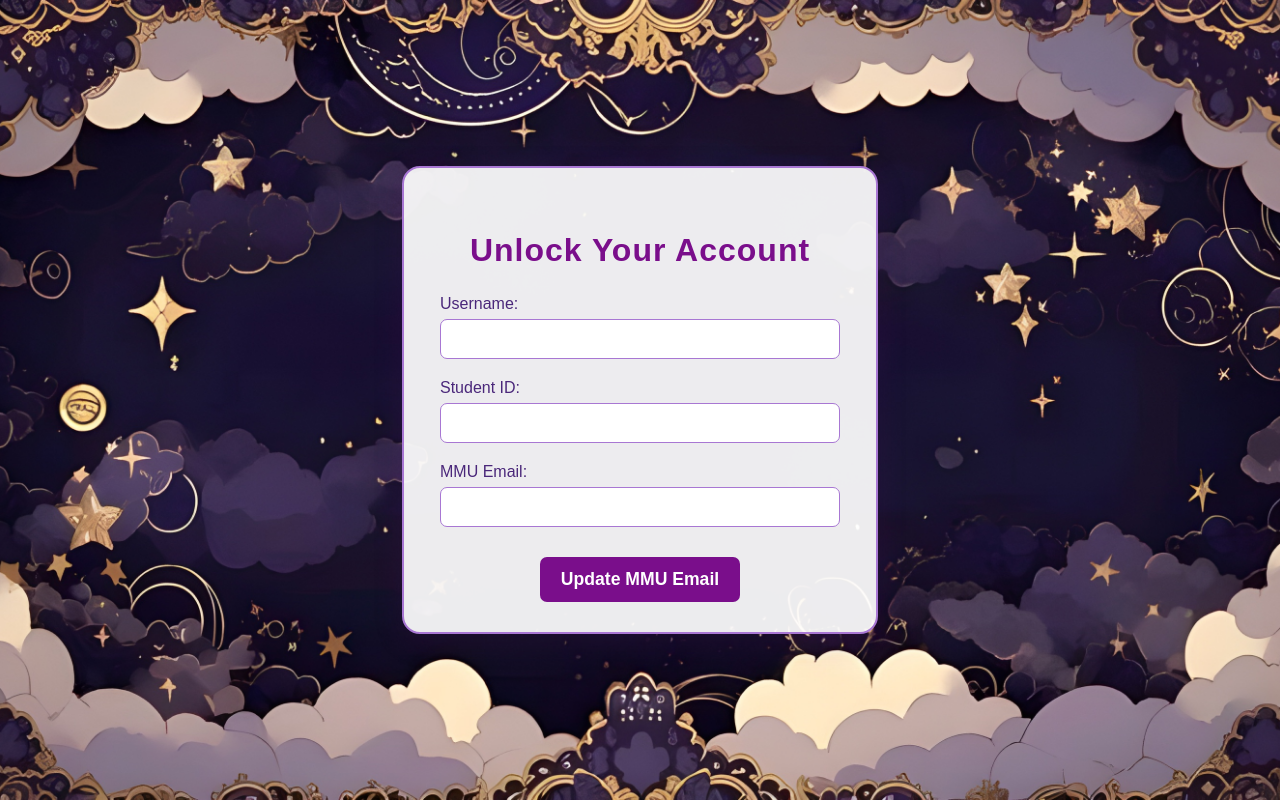
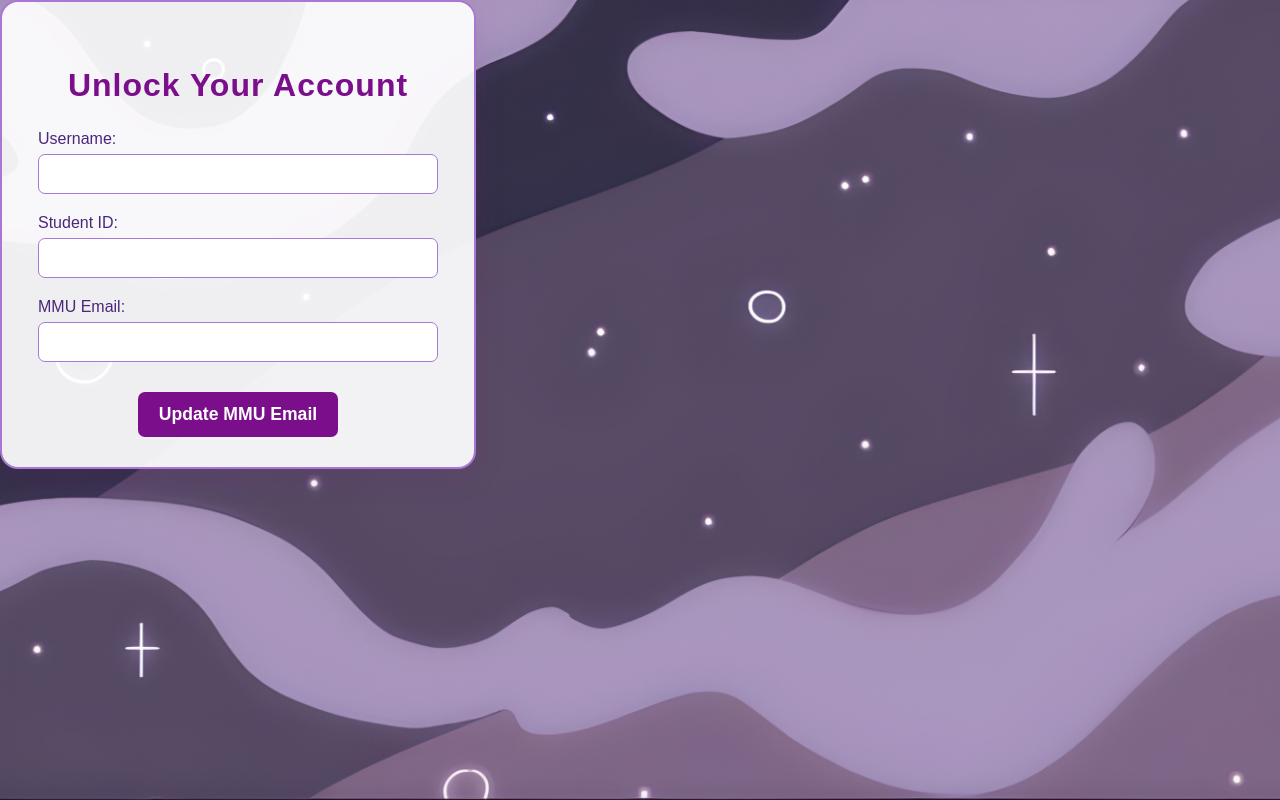
Before and after one commit to Kirtanaa222/Group-11, a Flask app: page /unlock_acc in a window 1280 px wide. Run offline with Flask 3, Linux system fonts and the light colour scheme.

Commit message:
hate my life

```diff
--- a/templates/unlock_acc.html
+++ b/templates/unlock_acc.html
@@ -4,7 +4,7 @@
     <title>Unlock Account</title>
     <link rel="stylesheet" href="{{ url_for('static', filename='Style.css') }}">
 </head>
-<body class="centered-page">
+<body>
     <div class="unlock-container">
         <h2>Unlock Your Account</h2>
         {% if error %}
```
